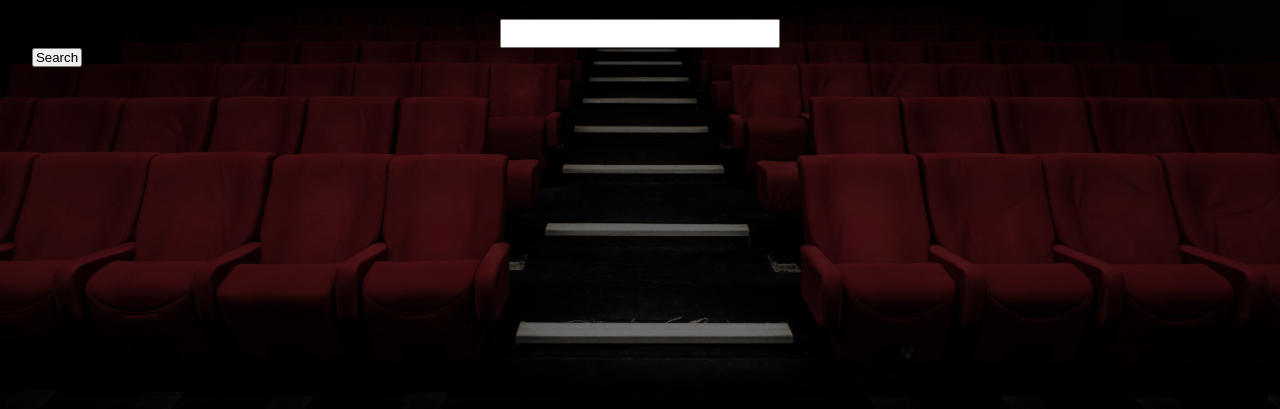
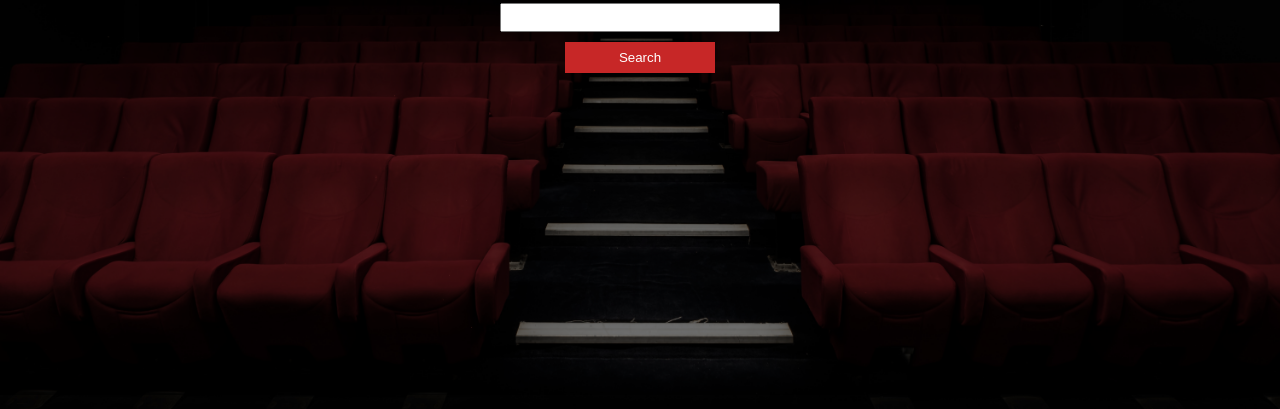
Before and after one commit to marcin-marciszewski/movieAPI, a plain HTML site: page index.html in a window 1280 px wide. Shown: the part 470-879 px from the top of the page. Drawn offline with Linux system fonts and the light colour scheme.

Commit message:
Github push

```diff
--- a/css/style.css
+++ b/css/style.css
@@ -16,7 +16,7 @@ body {
     font-family: 'Lato', sans-serif;
     line-height: 1.5;
     background: var(--light-color);
-    overflow-y: hidden;
+    /* overflow-y: hidden; */
 }
 
 a {
@@ -47,16 +47,23 @@ h6 {
     line-height: 1.3;
 }
 
-button {
-    width: 50px;
+.btn {
+    display: inline-block;
+    border: none;
+    background: var(--primary-color);
+    color: #fff;
+    padding: 0.5rem 1.5rem;
+    width: 150px;
+    margin: 10px auto;
 }
+
 
 /* Utilites */
 .container {
     max-width: var(--max-width);
     margin: auto;
     padding: 0 2rem;
-    overflow: hidden;
+    /* overflow: hidden; */
 }
 
 /* Navigation */
@@ -115,17 +122,21 @@ button {
 }
 
 /* Showcase */
+#index-body {
+    overflow: hidden;
+}
+
 #showcase {
     background: #333 url(../img/background1.jpg) no-repeat center center/cover;
     height: 100vh;
     color: #fff;
+
 }
 
 #showcase .showcase-content {
     display: flex;
     height: 100%;
     flex-direction: column;
-    text-align: center;
     text-align: center;
     justify-content: center;
     padding: 0 2rem;
@@ -157,3 +168,11 @@ button {
     align-self: center;
     padding: 0.3rem;
 }
+
+/* Results */
+#home-movies .movies {
+    display: grid;
+    grid-template-columns: repeat(4, 1fr);
+    grid-gap: 5rem;
+
+}
--- a/index.html
+++ b/index.html
@@ -12,7 +12,7 @@
     <title>Movies</title>
 </head>
 
-<body>
+<body id="index-body">
     <nav id="main-nav">
         <div class="container">
             <a href="index.html"><img src="img/logo2.png" alt="Movie Search" class="logo"></a>
@@ -39,11 +39,11 @@
             </div>
 
             <input type="text" name="search" id="search">
-            <button onclick="saveData()" type="button" value="
-            Search" id="search">Search</button>
+            <input class="btn" onclick="saveData()" type="submit" value="Search" id="search">
         </div>
     </main>
     <script src="https://kit.fontawesome.com/d86976839e.js" crossorigin="anonymous"></script>
+
     <script src="js/app.js"></script>
 </body>
 
--- a/js/app.js
+++ b/js/app.js
@@ -8,8 +8,6 @@ document.getElementById('search').onkeypress = function (e) {
     }
 }
 
-
-
 const saveData = _ => {
     let input = document.getElementById("search");
     sessionStorage.setItem("search", input.value);
--- a/js/movie.js
+++ b/js/movie.js
@@ -35,8 +35,6 @@ const selectMovie = movies => {
     }
 };
 
-const aaa = _ => {};
-
 const renderMovie = _ => {
     let markup = ` <div class="movie__item">
                     <img src="${movieSelected[0].image}" alt="" class="movie__image">
```
Also changed, not shown: js/results.js (+5 -22 lines), results.html (+9 -3 lines). Lines whose indentation alone changed are shown as unchanged.
